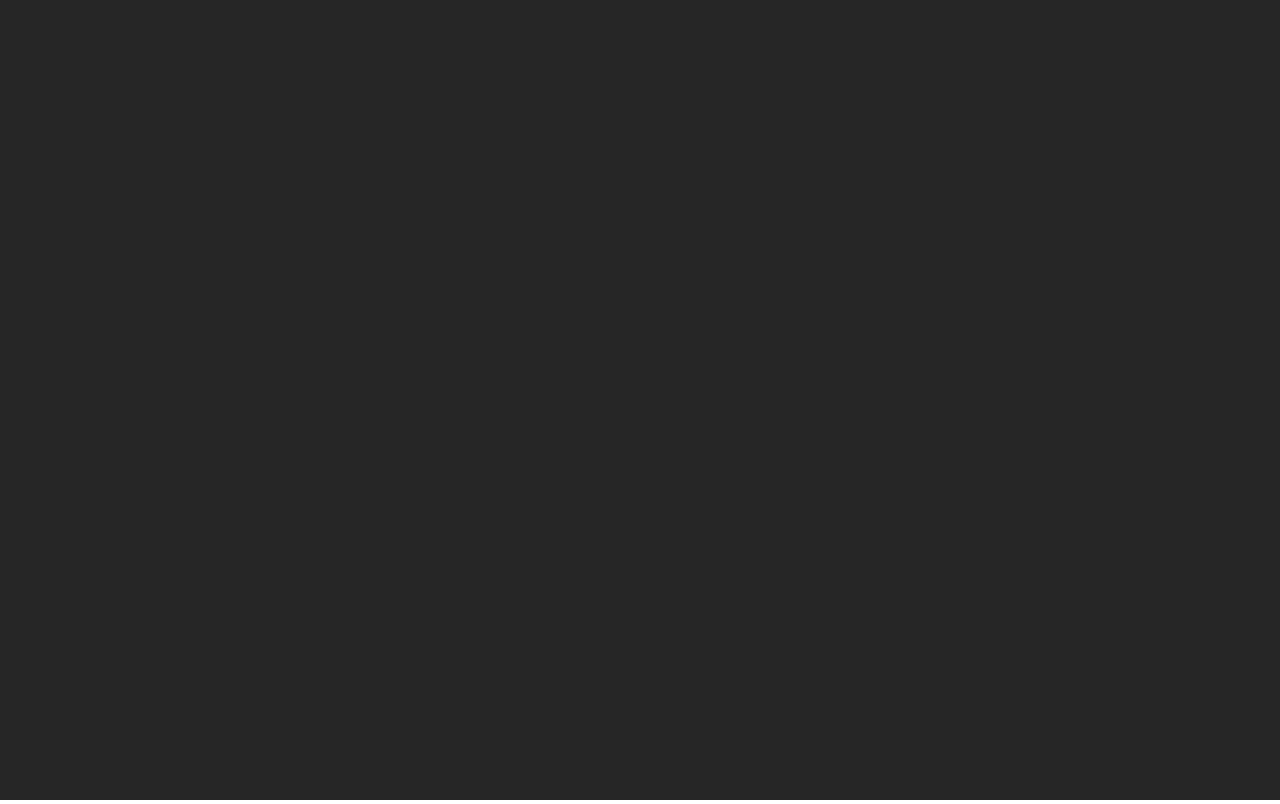
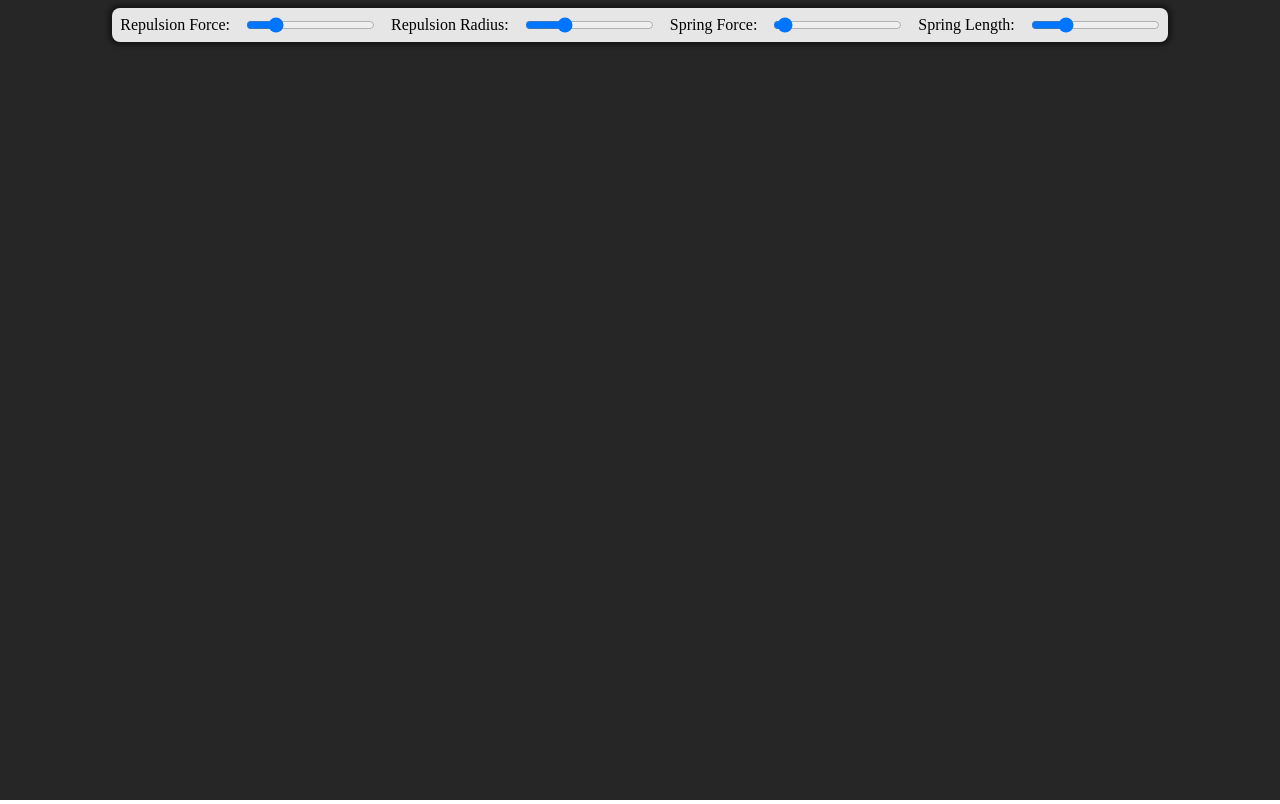
Before and after one commit to MentaalAchtergesteld/collatz-conjecture, a plain HTML site: page index.html in a window 1280 px wide. Drawn offline with Linux system fonts and the light colour scheme.

Commit message:
added small menu for changing settings

```diff
--- a/index.html
+++ b/index.html
@@ -7,14 +7,56 @@
 	<title>Collatz Conjecture</title>
 </head>
 <body>
-
 	<style>
-		body {
+		* {
 			margin: 0;
 			padding: 0;
-			overflow: hidden;
+			box-sizing: border-box;
+		}
+		body {
+			min-width: 100vw;
+			min-height: 100vh;
+			display: flex;
+			align-items: center;
+			justify-content: center;
+			flex-direction: column;
+
+			margin: 0;
+			padding: 0;
+			overflow-y: hidden;
+		}
+
+		#controls {
+			position: absolute;
+			top: 0;
+			left: 50;
+
+			margin: 8px;
+			padding: 8px;
+
+			background: hsl(0, 0%, 90%);
+			box-shadow: 0 0px 4px 4px rgba(0, 0, 0, 0.4);
+			border-radius: 8px;
+
+			min-width: 96px;
+
+			display: flex;
+			flex-direction: row;
+			gap: 16px;
+
+			align-items: center;
 		}
 	</style>
 	<canvas id="canvas"></canvas>
+	<div id="controls">
+		<label>Repulsion Force:</label>
+		<input type="range" id="repulsionForce" min="1" max="512" step="1" value="96" />
+		<label>Repulsion Radius:</label>
+		<input type="range" id="repulsionRadius" min="32" max="256" step="1" value="96" />
+		<label>Spring Force:</label>
+		<input type="range" id="springForce" min="0" max="16" step="0.5" value="0.5" />
+		<label>Spring Length:</label>
+		<input type="range" id="springLength" min="1" max="128" step="1" value="32" />
+	</div>
 </body>
 </html>
--- a/script.js
+++ b/script.js
@@ -8,17 +8,43 @@ COLORS.BACKGROUND = "hsl(0, 0%, 15%)";
 COLORS.NODE_CONNECTION = "hsl(45, 90%, 90%)";
 COLORS.NODE_TEXT = "hsl(0, 0%, 15%)";
 
-const NODE_RADIUS = 16;
-const REPULSION_RADIUS = 256;
-const REPULSION_FORCE = 8.0;
+let NODE_RADIUS = 16;
+let REPULSION_RADIUS = 96;
+let REPULSION_FORCE = 100.0;
 
-const SPRING_LENGTH = 60;
-const SPRING_FORCE = 0.5;
-const CENTER_GRAVITY = 0.1;
-const MAX_VEL = 100;
+let SPRING_LENGTH = 32;
+let SPRING_FORCE = 0.5;
+let CENTER_GRAVITY = 0.1;
+let MAX_VEL = 100;
 
 let CENTER_X = canvas.width / 2;
 let CENTER_Y = canvas.height / 2;
+
+const repulsionForceRange = document.getElementById("repulsionForce");
+const repulsionRadiusRange = document.getElementById("repulsionRadius");
+const springForceRange = document.getElementById("springForce");
+const springLengthRange = document.getElementById("springLength");
+
+repulsionForceRange.addEventListener("input", _ => {
+	REPULSION_FORCE = parseInt(repulsionForceRange.value);
+});
+
+repulsionRadiusRange.addEventListener("input", _ => {
+	REPULSION_RADIUS = parseInt(repulsionRadiusRange.value);
+});
+
+springForceRange.addEventListener("input", _ => {
+	SPRING_FORCE = parseInt(springForceRange.value);
+});
+
+springLengthRange.addEventListener("input", _ => {
+	SPRING_LENGTH = parseInt(springLengthRange.value);
+});
+
+repulsionForceRange.value = REPULSION_FORCE;
+repulsionRadiusRange.value = REPULSION_RADIUS;
+springLengthRange.value = SPRING_LENGTH;
+springForceRange.value = SPRING_FORCE;
 
 let nodes = [];
 
@@ -313,7 +339,6 @@ let selectedNode;
 
 canvas.addEventListener("mousedown", e => {
 	selectedNode = nodes.find(n => distance(n.x, n.y, e.clientX, e.clientY) < n.radius);
-	console.log(selectedNode);
 })
 
 canvas.addEventListener("mouseup", e => {
```
